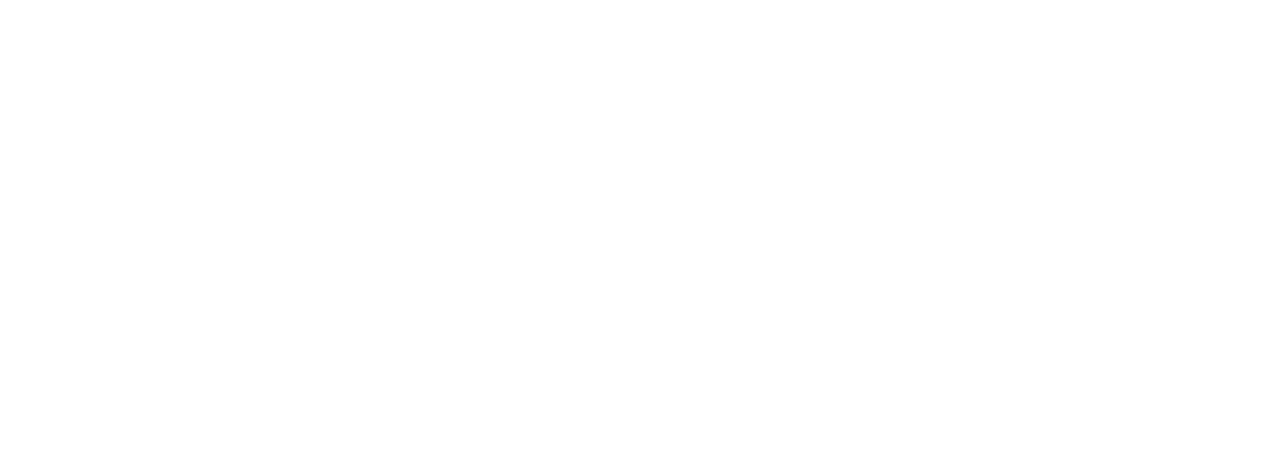
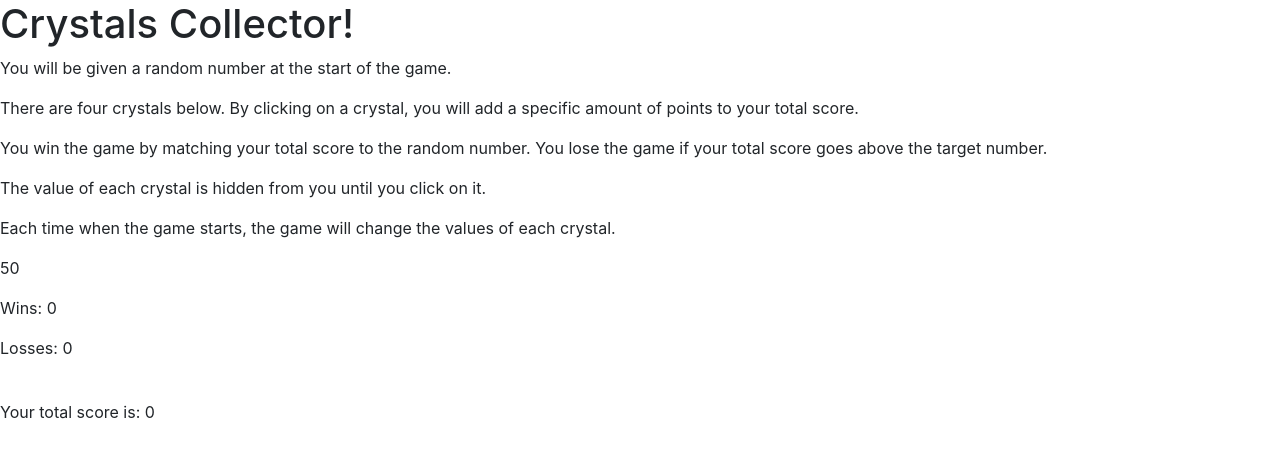
Before and after one commit to cganzon/unit-4-game, a plain HTML site: page index.html in a window 1280 px wide. Drawn offline with nearby package versions, Linux system fonts and the light colour scheme.

Commit message:
initial UI setup

```diff
--- a/index.html
+++ b/index.html
@@ -6,11 +6,43 @@
     <meta name="viewport" content="width=device-width, initial-scale=1.0">
     <meta http-equiv="X-UA-Compatible" content="ie=edge">
     <link rel="stylesheet" href="assets/css/reset.css">
+    <link rel="stylesheet" href="https://stackpath.bootstrapcdn.com/bootstrap/4.3.1/css/bootstrap.min.css" integrity="sha384-ggOyR0iXCbMQv3Xipma34MD+dH/1fQ784/j6cY/iJTQUOhcWr7x9JvoRxT2MZw1T" crossorigin="anonymous">
     <link rel="stylesheet" href="assets/css/style.css">
     <title>Crystal Collector</title>
 </head>
 
 <body>
+    <h1 id="title">Crystals Collector!</h1>
+
+    <div id="instructions">
+        <p>You will be given a random number at the start of the game.</p>
+        <p>There are four crystals below. By clicking on a crystal, you will add a specific amount of points to your
+            total score.</p>
+        <p>You win the game by matching your total score to the random number. You lose the game if your total score
+            goes above the target number.</p>
+        <p>The value of each crystal is hidden from you until you click on it.</p>
+        <p>Each time when the game starts, the game will change the values of each crystal.</p>
+    </div>
+
+    <div id="targetBox">
+        <p id="target">50</p>
+    </div>
+
+    <div id="scoreBox">
+        <p>Wins: <span id="wins">0</span></p>
+        <p>Losses: <span id="losses">0</span></p>
+    </div>
+
+    <div id="crystals">
+        <img src="" alt="">
+        <img src="" alt="">
+        <img src="" alt="">
+        <img src="" alt="">
+    </div>
+
+    <div id="totalScoreBox">
+        <p>Your total score is: <span id="totalScore">0</span></p>
+    </div>
 
     <script src="https://code.jquery.com/jquery-3.3.1.min.js"
         integrity="sha256-FgpCb/KJQlLNfOu91ta32o/NMZxltwRo8QtmkMRdAu8=" crossorigin="anonymous"></script>
```
